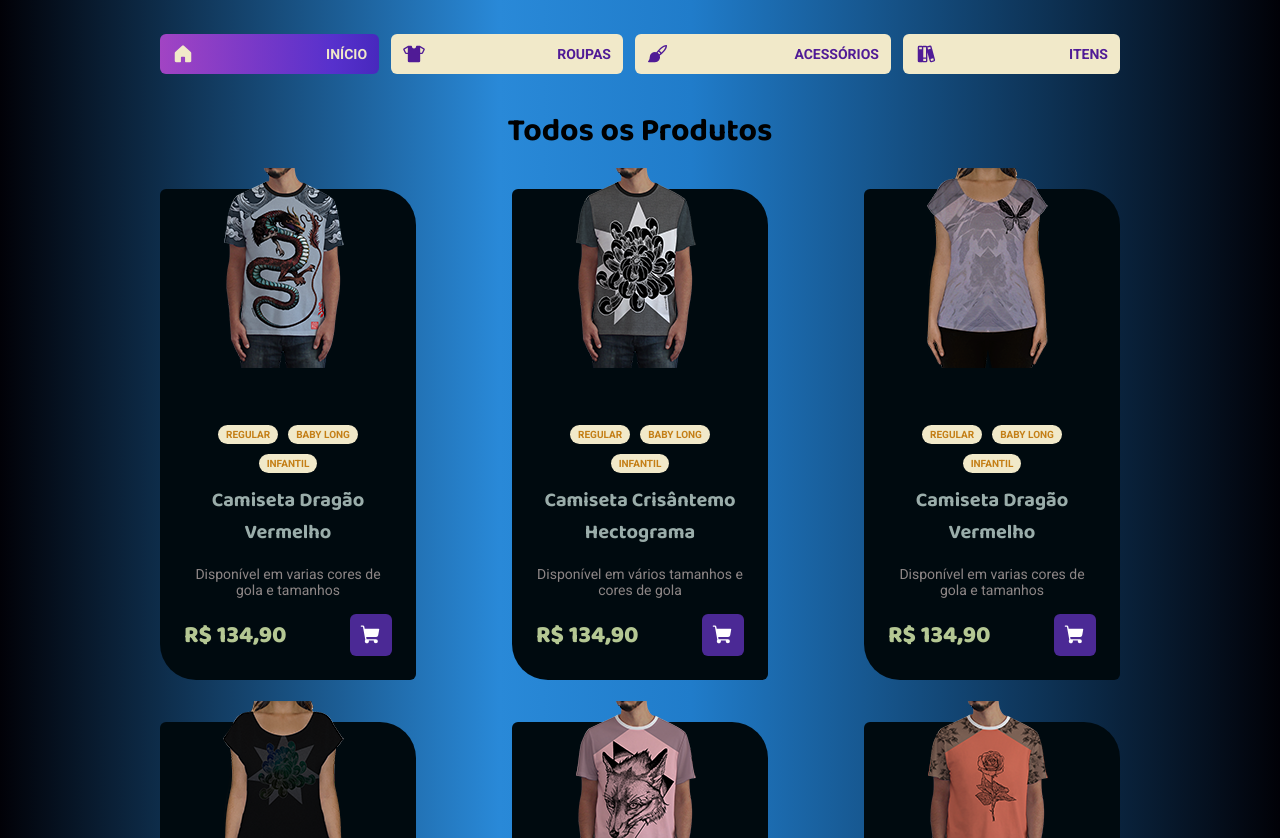
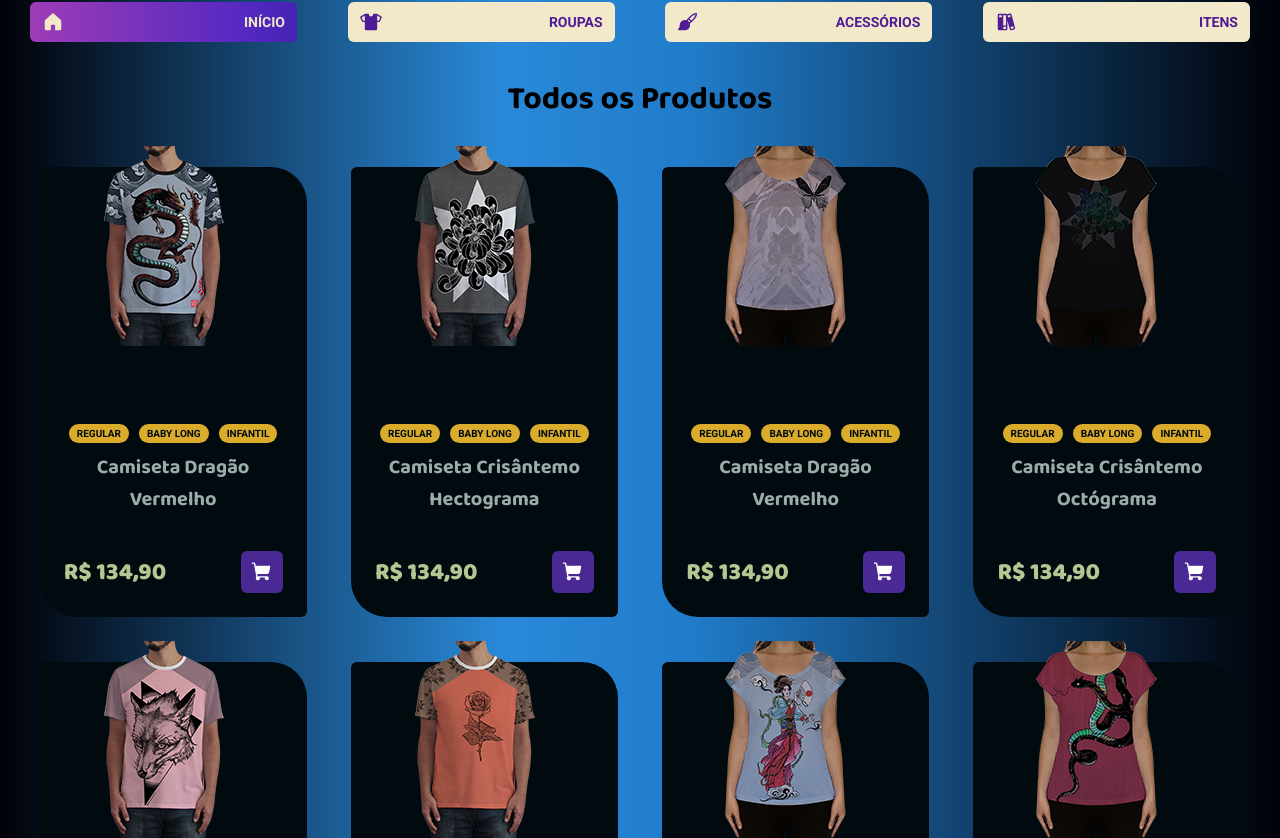
Before and after one commit to malanski/malanski-art-store, a React (Vite) app: page / in a window 1280 px wide. Shown: the part 502-1340 px from the top of the page. Built offline with nearby package versions, Linux system fonts and the light colour scheme; the HTML template or start-up script is replaced by a standard one.

Commit message:
refactor:  Component responsive design

```diff
--- a/src/components/Footer/styles.ts
+++ b/src/components/Footer/styles.ts
@@ -27,7 +27,7 @@ export const SocialLinks = styled.div`
     align-items: center;
     gap: 0.4rem;
     min-width: calc(140px - 1rem);
-    max-width: calc(25.6rem - 1rem);
+    max-width: calc(267px - 1rem);
     border: 1px solid ${(props) => props.theme.base['base-title']};
     text-decoration: none;
     padding: 0.8rem 1rem;
--- a/src/components/Nav/styles.ts
+++ b/src/components/Nav/styles.ts
@@ -16,7 +16,7 @@ export const NavContainer = styled.nav`
     flex-grow: 1;
     gap: 3.2rem;
     min-width: 140px;
-    max-width: 25.6rem;
+    max-width: 267px;
 
     text-decoration: none;
     padding: 0.1rem 0.4rem;
--- a/src/components/ProductCard/index.tsx
+++ b/src/components/ProductCard/index.tsx
@@ -3,6 +3,7 @@ import {
   BuyActions,
   BuyButton,
   CardCloseButton,
+  CardContainer,
   CardHeader,
   CardImage,
   LearnAbout,
@@ -12,6 +13,7 @@ import {
   ModalHeader,
   ModalInfo,
   OptionsStyle,
+  Price,
   ProductCardStyle,
   ProductInfo,
 } from './styles'
@@ -32,6 +34,7 @@ export interface IProductData {
 
 export function ProductCard(props: IProductData) {
   const theme = useTheme()
+  // eslint-disable-next-line @typescript-eslint/no-unused-vars
   const { name, description, options, iconSrc, price, buyLink } = props.data
   const [isModalOpen, setIsModalOpen] = useState(false)
   const [currentImageIndex, setCurrentImageIndex] = useState(0)
@@ -64,7 +67,7 @@ export function ProductCard(props: IProductData) {
 
   return (
     <ProductCardStyle>
-      <div onClick={() => openModal(props.data)}>
+      <CardContainer onClick={() => openModal(props.data)}>
         <CardHeader>
           <CardImage
             src={`${iconSrc}`}
@@ -93,12 +96,12 @@ export function ProductCard(props: IProductData) {
             ))}
           </OptionsStyle>
           <h3>{name}</h3>
-          <p>{description}</p>
+          {/* <p>{description}</p> */}
         </ProductInfo>
         <BuyActions>
-          <div title="Preço atual">
+          <Price title="Preço atual">
             <p>R$ {price.toFixed(2).toString().replace('.', ',')}</p>
-          </div>
+          </Price>
           <BuyButton
             title="Comprar direto na Colab 55 @malanskiart"
             background={theme.product['purple-dark']}
@@ -108,7 +111,7 @@ export function ProductCard(props: IProductData) {
             </a>
           </BuyButton>
         </BuyActions>
-      </div>
+      </CardContainer>
 
       {isModalOpen && selectedProduct && (
         <Modal>
@@ -138,9 +141,9 @@ export function ProductCard(props: IProductData) {
               </OptionsStyle>
 
               <BuyActions>
-                <div title="Preço atual">
+                <Price title="Preço atual">
                   <p>R$ {price.toFixed(2).toString().replace('.', ',')}</p>
-                </div>
+                </Price>
 
                 <BuyButton
                   title="Comprar direto na Colab 55  @malanskiart"
--- a/src/components/ProductCard/styles.ts
+++ b/src/components/ProductCard/styles.ts
@@ -3,15 +3,10 @@ import styled from 'styled-components'
 export const ProductCardStyle = styled.div`
   background: ${(props) => props.theme.base['base-card']};
   border-radius: 6px 36px 6px 36px;
-  max-width: 25.6rem;
-  min-height: 44rem;
-  display: flex;
-  flex-direction: column;
-  justify-content: space-between;
-  align-items: center;
-  text-align: center;
-  padding: 2.4rem;
-  margin-bottom: 1rem;
+  /* min-width: 280px; */
+  /* max-width: 280px; */
+  margin: 1rem auto;
+
   transition: ease-out 500ms;
   &:hover {
     transition: ease-in 200ms;
@@ -22,7 +17,22 @@ export const ProductCardStyle = styled.div`
       align-items: center;
     }
   }
+  @media (max-width: 849px) {
+    margin: 2.2rem auto;
+  }
+`
 
+export const CardContainer = styled.div`
+  /* width: 100%;
+  height: 100%; */
+  padding: 2.4rem;
+  display: flex;
+  flex-direction: column;
+  justify-content: space-between;
+  align-items: center;
+  text-align: center;
+  width: 267px;
+  min-height: 450px;
   @media (max-width: 849px) {
     min-width: calc(45vw - 2.4rem);
     min-height: 50vh;
@@ -30,10 +40,11 @@ export const ProductCardStyle = styled.div`
   }
   @media (max-width: 650px) {
     min-width: calc(85vw - 2.4rem);
-    margin: 0 auto;
+    margin: 4rem auto;
     padding: 1.2rem;
   }
 `
+
 export const CardHeader = styled.div`
   display: flex;
   align-items: center;
@@ -104,19 +115,23 @@ export const CardImage = styled.img`
 
 export const ProductInfo = styled.div`
   display: flex;
-  justify-content: flex-start;
+  justify-content: center;
   align-items: center;
   flex-direction: column;
+  width: 100%;
   h3 {
+    width: 100%;
     font-family: 'Baloo 2';
     font-size: 2rem;
     color: ${(props) => props.theme.base['base-subtitle']};
-    margin: 0.8rem 0;
-    min-height: 6.9rem;
+    margin: 0.8rem auto;
+    min-height: 6rem;
     display: flex;
     align-items: center;
+    justify-content: center;
   }
   p {
+    width: 100%;
     font-size: 1.4rem;
     margin: 0.8rem 0;
     color: ${(props) => props.theme.base['base-label']};
@@ -126,14 +141,16 @@ export const OptionsStyle = styled.div`
   display: flex;
   justify-content: center;
   width: 100%;
+  height: 100%;
+  /* min-height: 60px;1 */
   align-items: center;
   flex-direction: row;
   flex-wrap: wrap;
   gap: 1rem;
   div {
     font-size: 1rem;
-    background: ${(props) => props.theme.product['yellow-light']};
-    color: ${(props) => props.theme.product['yellow-dark']};
+    background: ${(props) => props.theme.product.yellow};
+    color: ${(props) => props.theme.base['base-card']};
     border: none;
     padding: 0.4rem 0.8rem;
     border-radius: 100px;
@@ -148,17 +165,6 @@ export const BuyActions = styled.div`
   align-items: center;
   width: 100%;
   margin-top: 0.8rem;
-  div {
-    font-family: 'Roboto';
-    font-size: 1.4rem;
-    color: ${(props) => props.theme.base['base-text']};
-    p {
-      font-family: 'baloo 2';
-      font-size: 2.4rem;
-      font-weight: 800;
-      width: 100%;
-    }
-  }
 
   a:hover {
     transition: all ease-in-out 600ms;
@@ -167,6 +173,19 @@ export const BuyActions = styled.div`
     svg {
       filter: invert();
     }
+  }
+`
+export const Price = styled.div`
+  /* width: 45%; */
+
+  font-family: 'Roboto';
+  font-size: 1.4rem;
+  color: ${(props) => props.theme.base['base-text']};
+  p {
+    font-family: 'baloo 2';
+    font-size: 2.4rem;
+    font-weight: 800;
+    width: 100%;
   }
 `
 
@@ -232,7 +251,7 @@ export const ModalHeader = styled.div`
   position: relative;
   flex-direction: column;
   img {
-    max-height: 100%;
+    max-height: 90%;
   }
   svg {
     color: white;
@@ -247,7 +266,7 @@ export const ModalHeader = styled.div`
 
     img {
       /* min-width: 50vw; */
-      height: 90%;
+      height: 80%;
     }
   }
   @media (max-height: 420px) {
--- a/src/data/ButtonsData.tsx
+++ b/src/data/ButtonsData.tsx
@@ -12,7 +12,7 @@ const ItemDescription =
   'Broches de banho, acabamento em película brilhante de polietileno, fecho	de alfinete em alumínio, 4,5cm de diâmetro'
 const category = 'Broche'
 const ItemPrice = 9.9
-const ItemOptions = ['Banho/Praia', 'Rosto']
+const ItemOptions = ['4,5 centímetros']
 
 const ButtonsDataList = [
   {
--- a/src/data/CapsData.tsx
+++ b/src/data/CapsData.tsx
@@ -8,7 +8,8 @@ import boneCrisantemoHexBig from '../assets/products_img/crisantemo_hexa.png'
 import boneHexaInvBig from '../assets/products_img/bone_hexa_inv.png'
 import boneOctaInvBig from '../assets/products_img/bone_octo_inv.png'
 
-const ItemDescription = 'Bonés em brim, estampados com arte minimalista'
+const ItemDescription =
+  'Bonés em brim, estampados com arte minimalista disponível em diversas cores no modelo americano de aba anatômica.'
 const category = 'Boné'
 const ItemPrice = 99.9
 const ItemOptions = ['preto', 'branco', 'azul', 'vermelho', 'rosa']
--- a/src/data/FullShirtsData.tsx
+++ b/src/data/FullShirtsData.tsx
@@ -62,7 +62,8 @@ export const allTeeArray = [
   teeKoiBack,
 ]
 
-const ItemDescription = 'Disponível em varias cores de gola e tamanhos'
+const ItemDescription =
+  'Disponível em vários tamanhos, modelos e cores de gola, a impressão da estampa é total, frente e costas dependendo do design.'
 const category = 'Camiseta'
 const ItemPrice = 134.9
 const ItemOptions = ['Regular', 'Baby Long', 'Infantil']
@@ -80,7 +81,7 @@ const FullTshirtsDataList = [
   },
   {
     name: `${category} Crisântemo Hectograma`,
-    description: 'Disponível em vários tamanhos e cores de gola',
+    description: ItemDescription,
     options: ItemOptions,
     iconSrc: teeHeptaInv,
     imgSrc: [teeHeptaInvBig, teeHeptaInvBack],
--- a/src/data/TshirtsData.tsx
+++ b/src/data/TshirtsData.tsx
@@ -46,7 +46,7 @@ export const allTShirtsArray = [
 ]
 
 const ItemDescription =
-  'Disponível em varias cores e tamanhos, impressão frontal'
+  'Camisetas estampadas e disponíveis em varias cores e tamanhos. Impressão da estampa é frontal.'
 const category = 'Camiseta'
 const ItemPrice = 119.9
 const ItemOptions = ['Regular', 'Baby Long', 'Infantil']
--- a/src/layouts/DefaultLayout/styles.ts
+++ b/src/layouts/DefaultLayout/styles.ts
@@ -9,7 +9,7 @@ export const LayoutContainer = styled.div`
   gap: 3.2rem;
   max-width: 1640px;
   margin: auto;
-  @media (max-width: 1232px) {
+  @media (max-width: 1290px) {
     padding: 3.2rem 3rem;
     gap: 1.6rem;
   }
--- a/src/styles/pages.ts
+++ b/src/styles/pages.ts
@@ -92,9 +92,8 @@ export const ProductListContainer = styled.section`
   align-items: center;
   flex-wrap: wrap;
   gap: 3.2rem;
-  /* max-width: 112rem; */
   width: 100%;
-  @media (max-width: 1232px) {
+  @media (max-width: 1290px) {
     justify-content: space-around;
     gap: 2.5rem;
   }
```
